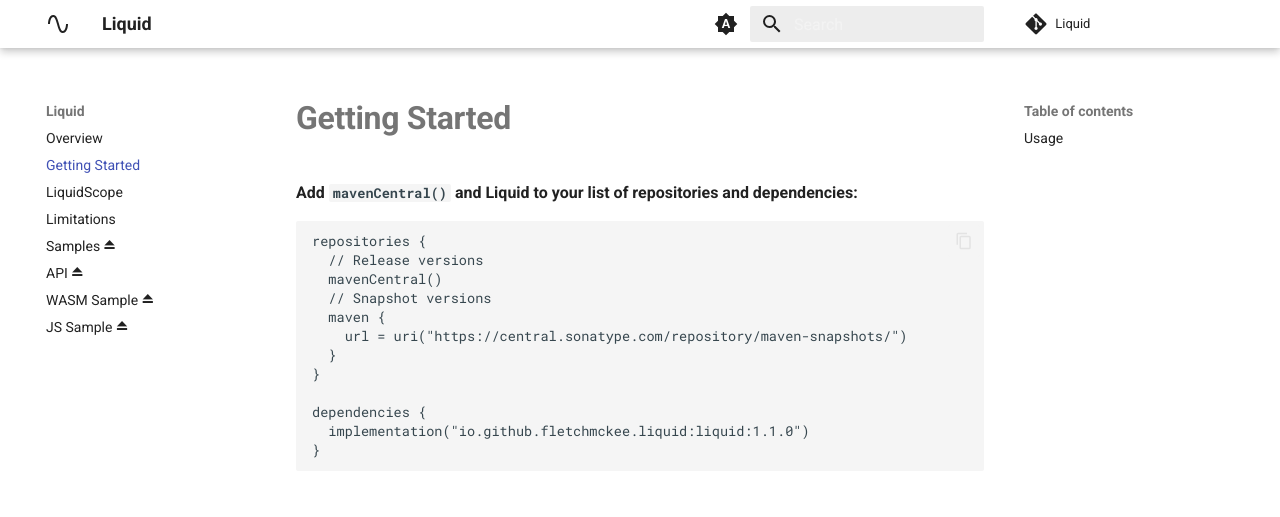
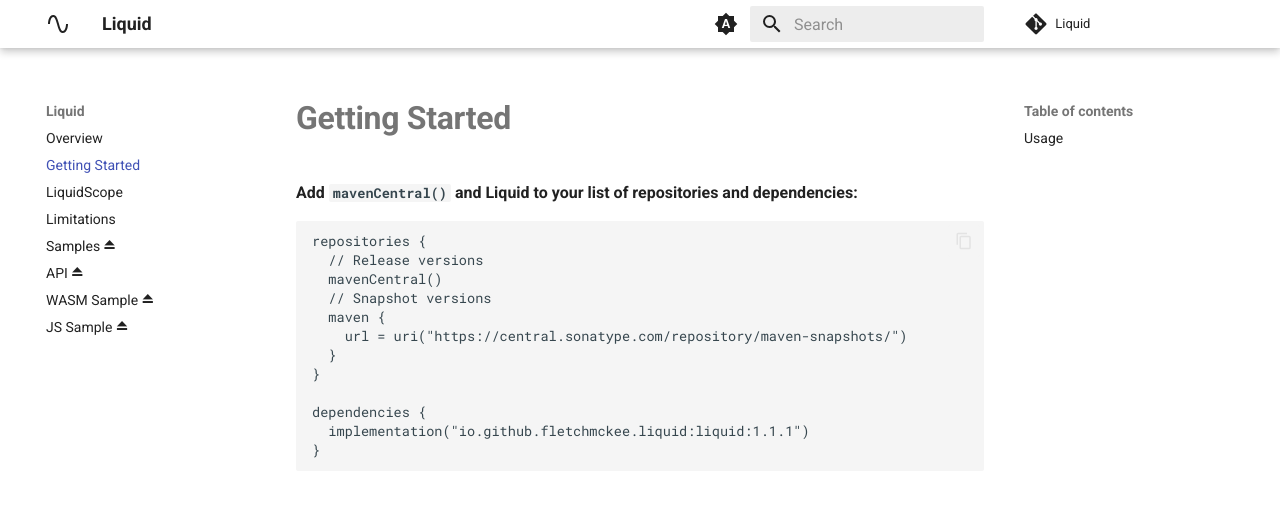
Before and after one commit to FletchMcKee/liquid, an MkDocs documentation site: the page built from docs/getting_started.md, in a window 1280 px wide and 900 px high. Shown: the top 517 px of the window. Built offline with MkDocs 1.6.1 and Material for MkDocs 9.7.7, drawn with Linux system fonts in a browser that asks for light colours; comment, search, counter and statistics services are not loaded.

Commit message:
Prepare version 1.1.1

````diff
--- a/docs/getting_started.md
+++ b/docs/getting_started.md
@@ -11,7 +11,7 @@
 }
 
 dependencies {
-  implementation("io.github.fletchmckee.liquid:liquid:1.1.0")
+  implementation("io.github.fletchmckee.liquid:liquid:1.1.1")
 }
 ```
 
````
Also changed, not shown: CHANGELOG.md (+10 -1 lines), README.md (+1 -1 lines), 1 other file.
